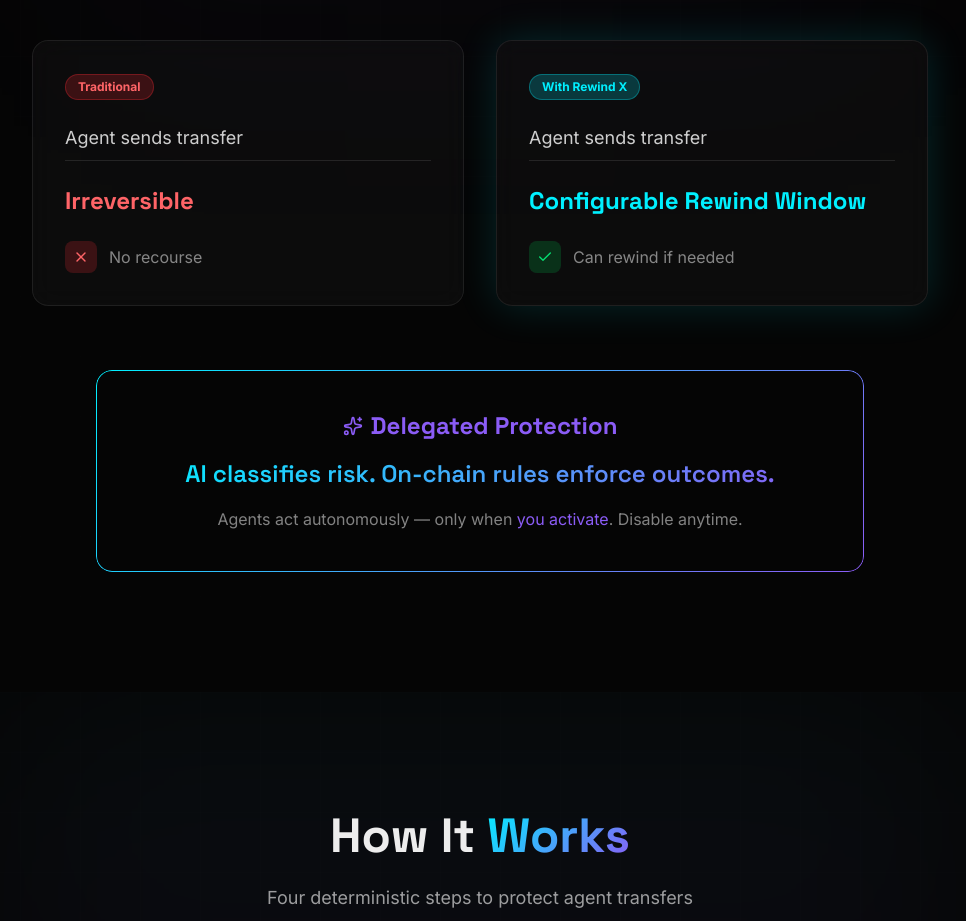
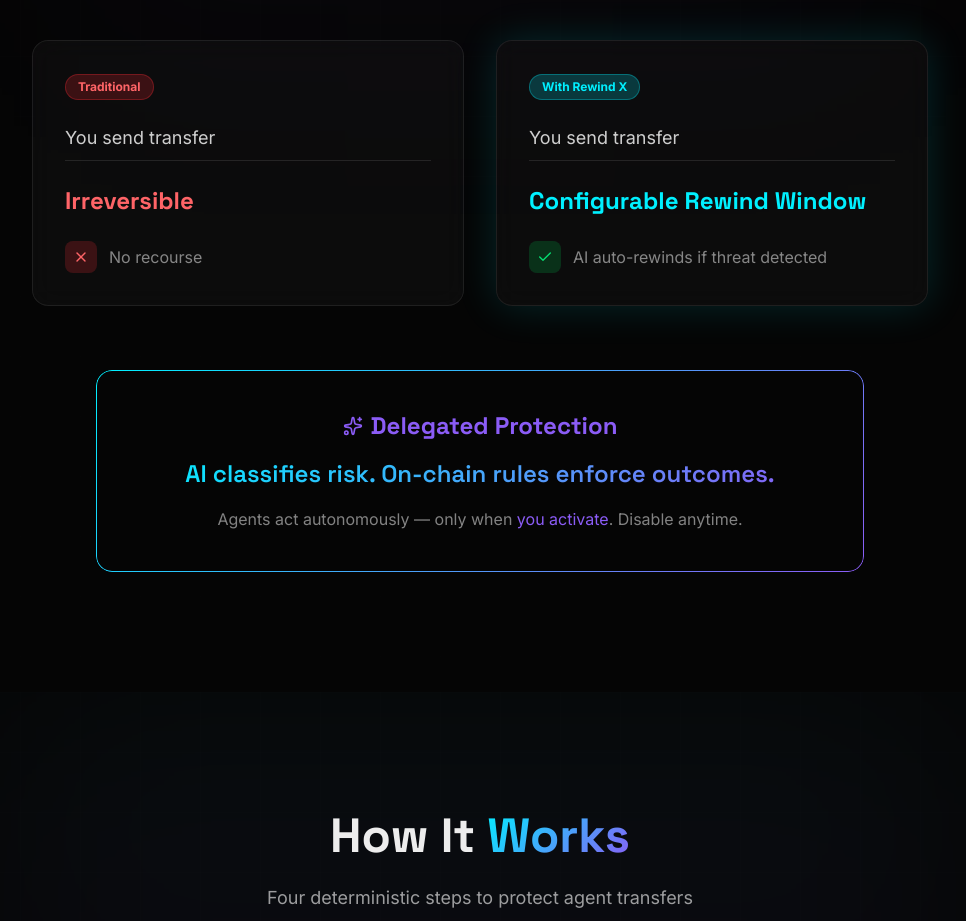
Before and after one commit to calvinrewindx/rewindx-landing, a Next.js app: page /agents in a window 1280 px wide. Shown: the part 1960-2881 px from the top of the page, without its empty margins (160-1126 px from the left). Built offline with nearby package versions, Linux system fonts and the light colour scheme.

Commit message:
fix: solution section text

```diff
--- a/src/app/components/agents/SolutionSection.tsx
+++ b/src/app/components/agents/SolutionSection.tsx
@@ -33,7 +33,7 @@
 
             <div className="space-y-6">
               <div>
-                <p className="text-white/80 text-lg mb-2">Agent sends transfer</p>
+                <p className="text-white/80 text-lg mb-2">You send transfer</p>
                 <div className="h-px w-full bg-white/10" />
               </div>
 
@@ -61,7 +61,7 @@
 
             <div className="space-y-6">
               <div>
-                <p className="text-white/80 text-lg mb-2">Agent sends transfer</p>
+                <p className="text-white/80 text-lg mb-2">You send transfer</p>
                 <div className="h-px w-full bg-white/10" />
               </div>
 
@@ -76,7 +76,7 @@
                 <div className="w-8 h-8 rounded-lg bg-green-500/20 flex items-center justify-center">
                   <Check className="w-4 h-4 text-green-400" />
                 </div>
-                <span className="text-white/50">Can rewind if needed</span>
+                <span className="text-white/50">AI auto-rewinds if threat detected</span>
               </div>
             </div>
           </div>
```
